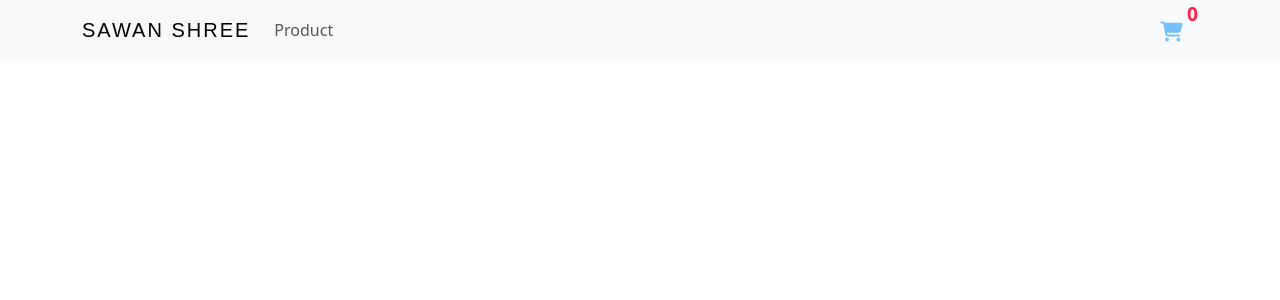
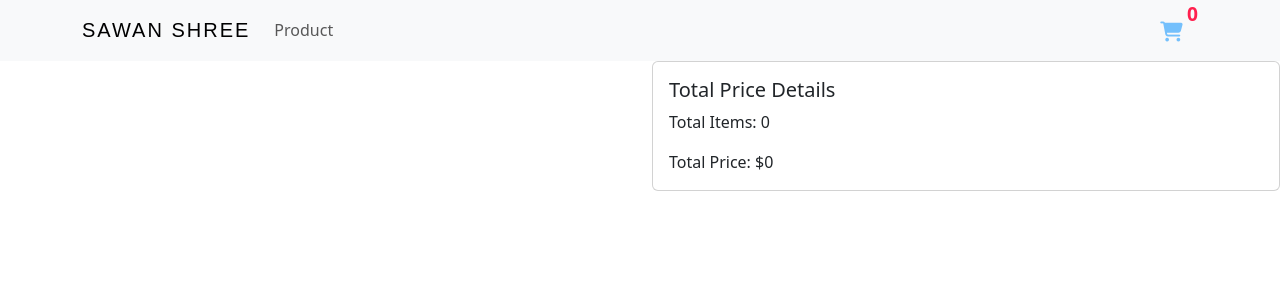
Before and after one commit to singhalsomesh/week4, a React (Create React App) app: page /cart in a window 1280 px wide. Shown: the top 300 px of the page. Built offline with nearby package versions, Linux system fonts and the light colour scheme; the HTML template or start-up script is replaced by a standard one; a web font is replaced by a local one.

Commit message:
commit changes

```diff
--- a/src/component/Cart.js
+++ b/src/component/Cart.js
@@ -18,12 +18,14 @@ const CartItem = ({ cartProducts }) => {
       dispatch(remove(id))
    }
     return (
-      <div>
+      <div className="container">
+  <div className="row">
+    <div className="col-md-6">
       {cartProducts.map(product => (
-          <div key={product.id} className="card mb-3" style={{padding:'1rem'}}>
+        <div key={product.id} className="card mb-3">
           <div className="row g-0">
             <div className="col-md-4">
-                <img src={product.thumbnail} alt="Product" className="img-fluid rounded-start" style={{width:'18rem',height:'18rem'}} />
+              <img src={product.thumbnail} alt="Product" className="img-fluid rounded-start" style={{width:'10rem',height:'5rem'}} />
             </div>
             <div className="col-md-8">
               <div className="card-body">
@@ -36,6 +38,18 @@ const CartItem = ({ cartProducts }) => {
         </div>
       ))}
     </div>
+    <div className="col-md-6">
+      <div className="card">
+        <div className="card-body">
+          <h5 className="card-title">Total Price Details</h5>
+          <p className="card-text">Total Items: {cartProducts.length}</p>
+          <p className="card-text">Total Price: ${cartProducts.reduce((total, product) => total + product.price, 0)}</p>
+          {/* Add any other price details you want to display here */}
+        </div>
+      </div>
+    </div>
+  </div>
+</div>
     );
   }
 
```
Lines whose indentation alone changed are shown as unchanged.
